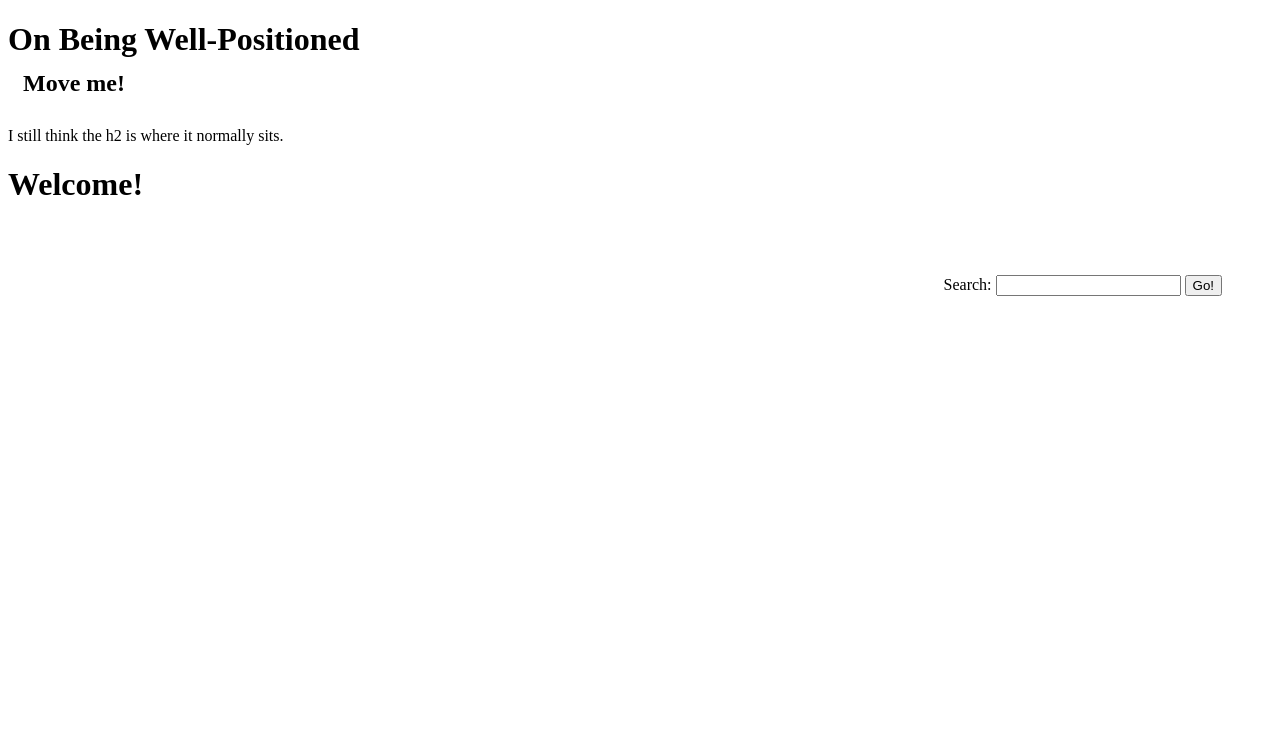
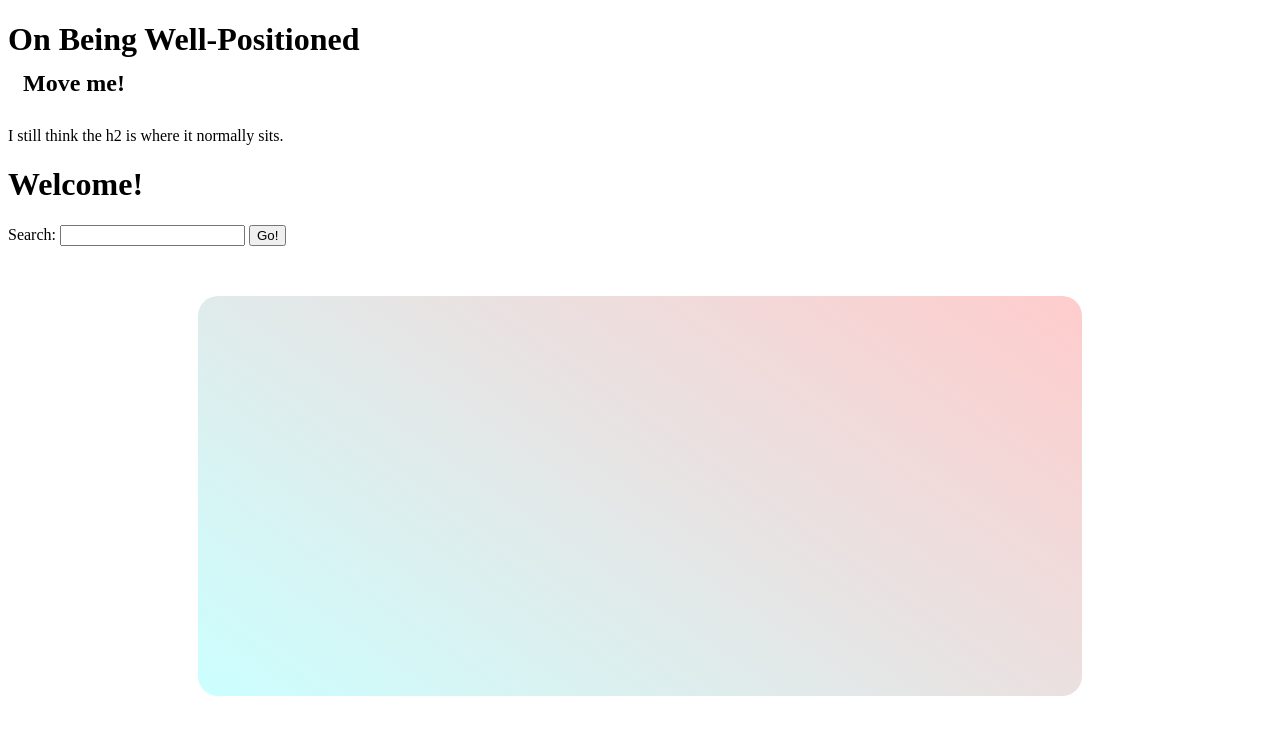
Before and after one commit to ValentinaPol/Legacy_Responsive_Web_Design, a plain HTML site: page index2.html in a window 1280 px wide. Drawn offline with Linux system fonts and the light colour scheme.

Commit message:
Create a Gradual CSS Linear Gradient

```diff
--- a/index2.html
+++ b/index2.html
@@ -13,13 +13,20 @@
             left: 15px;
             bottom: 10px;
         }
-        #searchbar {
+        /*#searchbar {
             position: absolute;
             top: 50px;
             right: 50px;
         }
         section {
             position: relative;
+        }*/
+        div {
+            border-radius: 20px;
+            width: 70%;
+            height: 400px;
+            margin: 50px auto;
+            background: linear-gradient(35deg, #CCFFFF, #FFCCCC);
         }
     </style>
         <h1>On Being Well-Positioned</h1>
@@ -33,5 +40,6 @@
             <input type="submit" name="submit" value="Go!">
             </form>
         </section>
+        <div></div>
 </body>
 </html>
```
